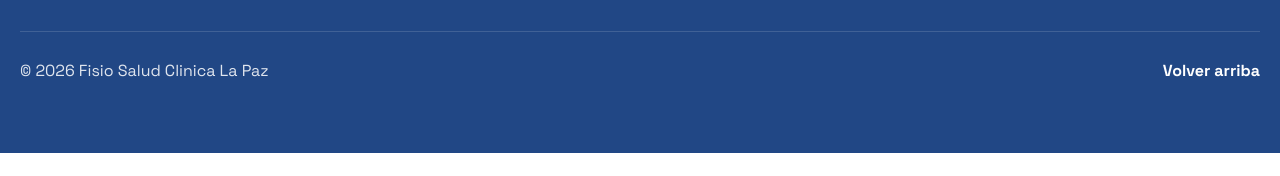
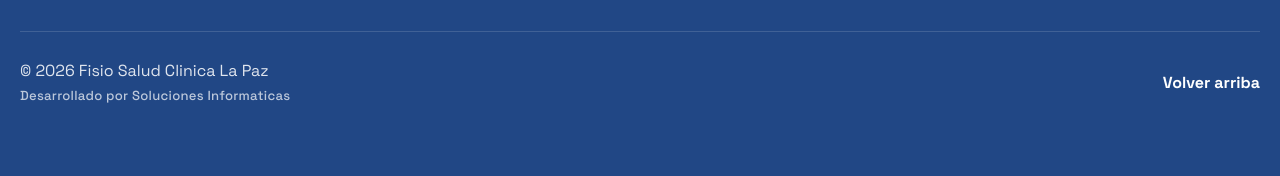
Before and after one commit to solucionesinformaticas169/FisioSalud, a website: page index.html in a window 1280 px wide. Shown: the part 4563-4739 px from the top of the page. Before the commit the page ends 4716 px from the top, so only its background shows below. Drawn offline with Linux system fonts and the light colour scheme; no server answers.

Commit message:
Add footer credit for Soluciones Informaticas

```diff
--- a/home.css
+++ b/home.css
@@ -1370,6 +1370,20 @@
   color: rgba(255, 255, 255, 0.86);
 }
 
+.footer-bottom > span {
+  display: inline-flex;
+  flex-direction: column;
+  gap: 6px;
+}
+
+.footer-bottom > span::after {
+  content: "Desarrollado por Soluciones Informaticas";
+  color: rgba(255, 255, 255, 0.7);
+  font-size: 0.82rem;
+  font-weight: 500;
+  letter-spacing: 0.02em;
+}
+
 .back-top {
   color: #ffffff;
   font-weight: 700;
```
